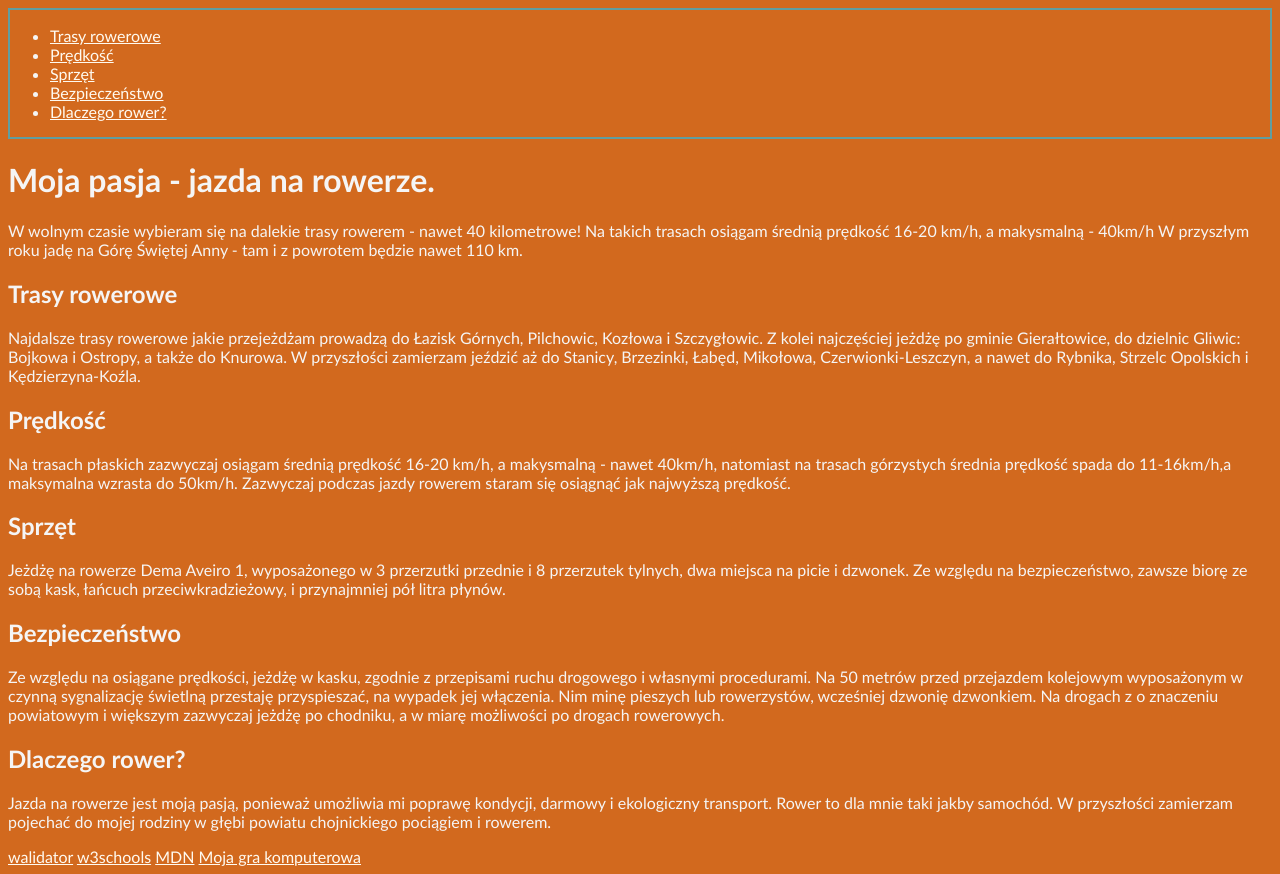
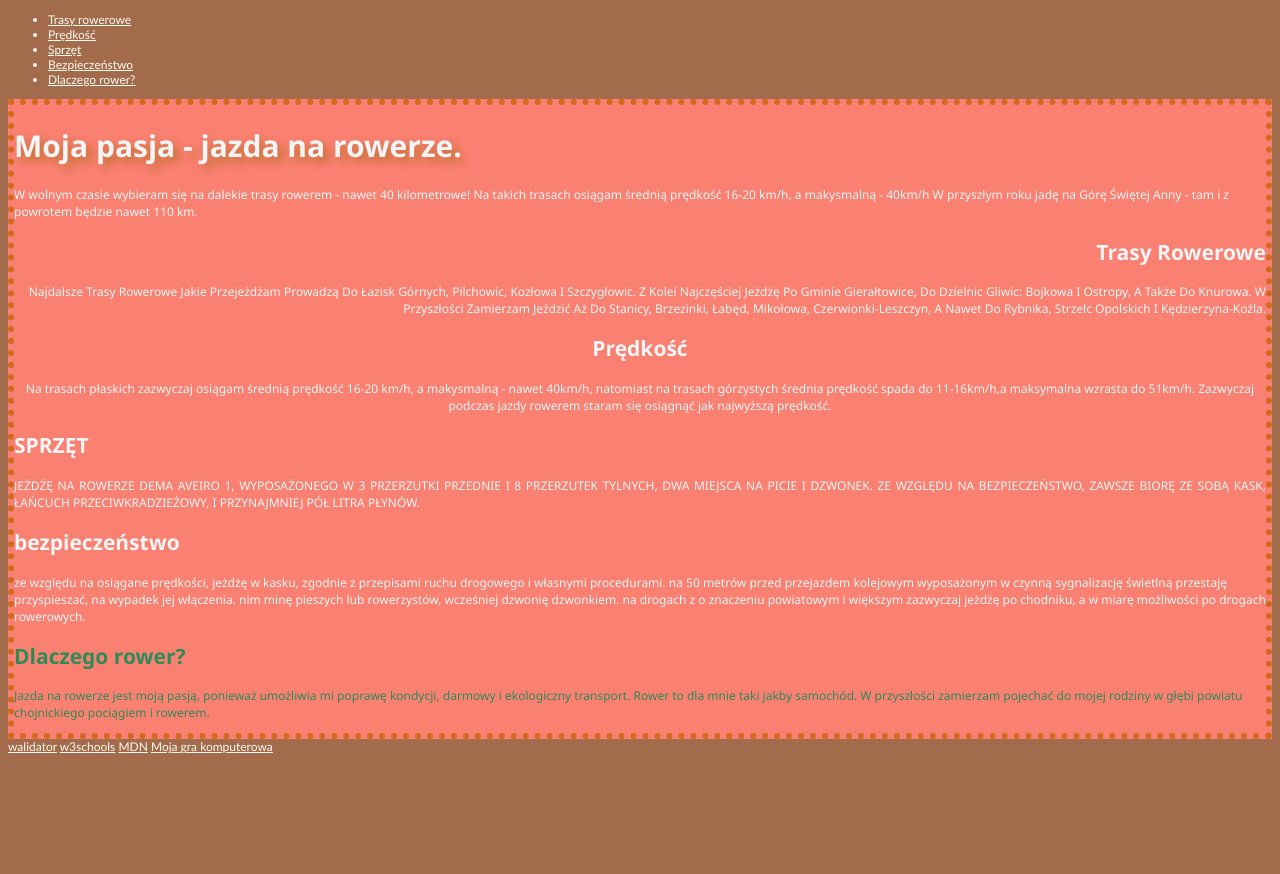
Before and after one commit to UBGC/psint, a plain HTML site: page index.html in a window 1280 px wide. After the commit the page ends 800 px from the top, so only its background shows below. Drawn offline with Linux system fonts and the light colour scheme.

Commit message:
Add files via upload

```diff
--- a/index.html
+++ b/index.html
@@ -22,6 +22,7 @@
     </ul>
     </nav>
     </header>
+    <main>
     <h1> Moja pasja - jazda na rowerze.</h1>
     <p>W wolnym czasie wybieram się na dalekie trasy rowerem - nawet 40 kilometrowe! Na takich trasach osiągam średnią prędkość 16-20 km/h, a makysmalną - 40km/h
         W przyszłym roku jadę na Górę Świętej Anny - tam i z powrotem będzie nawet 110 km.
@@ -39,7 +40,7 @@
         <article>
             <h2>Prędkość</h2>
             <p>Na trasach płaskich zazwyczaj osiągam średnią prędkość 16-20 km/h, a makysmalną -  nawet 40km/h,
-                natomiast na trasach górzystych średnia prędkość spada do 11-16km/h,a maksymalna wzrasta do 50km/h.
+                natomiast na trasach górzystych średnia prędkość spada do 11-16km/h,a maksymalna wzrasta do 51km/h.
                 Zazwyczaj podczas jazdy rowerem staram się osiągnąć jak najwyższą prędkość.
             </p>
         </article>
@@ -72,9 +73,10 @@
             </p>
         </article>
     </section>
+    </main>
     <a href="https://validator.w3.org/">walidator</a>
     <a href="https://www.w3schools.com/">w3schools</a>
-    <a href="https://developer.mozilla.org/en-US/">MDN</a>
-    <a href="https://ubgc.github.io/P0.1.1">Moja gra komputerowa</a>
+    <a href="https://developer.mozilla.org/pl-PL/">MDN</a>
+    <a href="https://ubgc.github.io/plate-o-guessr">Moja gra komputerowa</a>
 </body>
 </html>
--- a/styles.css
+++ b/styles.css
@@ -1,5 +1,5 @@
 body{
-    background-color: chocolate;
+    background-color: #A16B4C;
     color:whitesmoke;
     font-family: 'Gill Sans', 'Gill Sans MT', Calibri, 'Trebuchet MS', sans-serif;
 }
@@ -7,8 +7,39 @@ a{
     color:floralwhite;
 }
 header {
-    border: 2px double cadetblue;
+    border: 2px groove cadetblue important;
 }
 main {
-    color:salmon;
+    background-color:salmon;
+    font-family: 'Segoe UI', Tahoma, Geneva, Verdana, sans-serif;
+    border: 0.5em dotted chocolate;
 }
+:root{
+    font-size: 12px;
+    font-family: 'Gill Sans', 'Gill Sans MT', Calibri, 'Trebuchet MS', sans-serif;
+}
+h1 {
+    font-size: 2.5rem;
+    text-shadow: 5px 5px 10px #bb6f25;
+}
+h2 {
+    font-size: 1.75rem;
+}
+#dlaczego-rower{
+    color:seagreen;
+    text-align: left;
+}
+#predkosc{
+    text-align: center;
+}
+#trasy{
+    text-align: right;
+    text-transform: capitalize;
+}
+#sprzet{
+    text-align: justify;
+    text-transform: uppercase;
+}
+#bezpieczenstwo{
+    text-transform: lowercase;
+}
```
